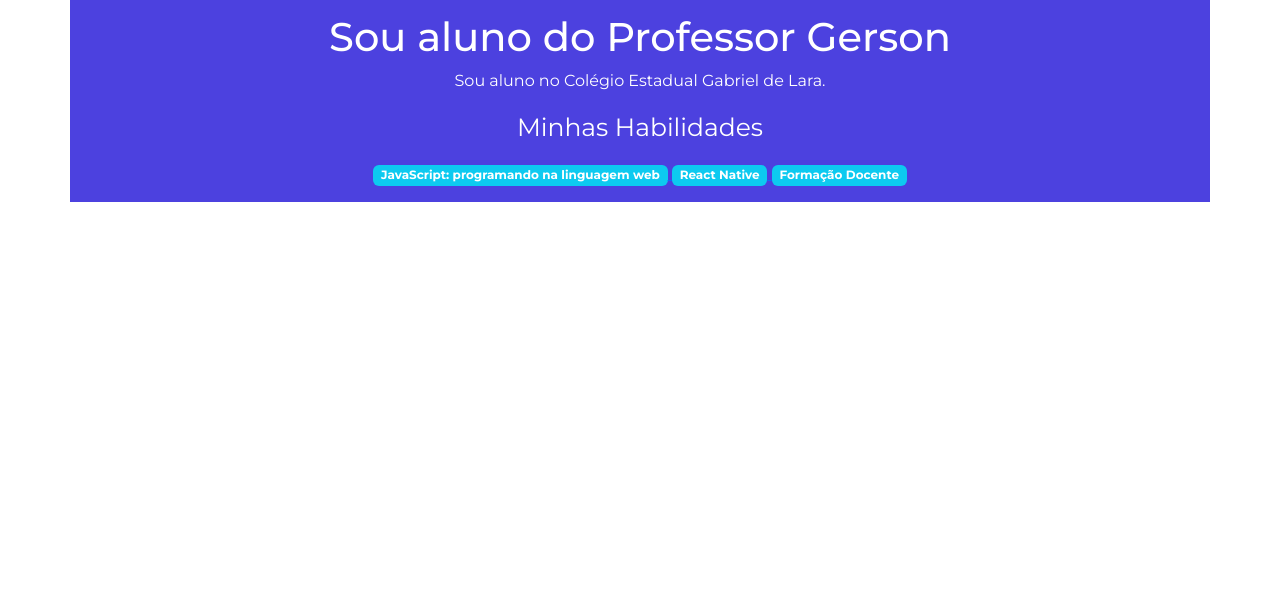
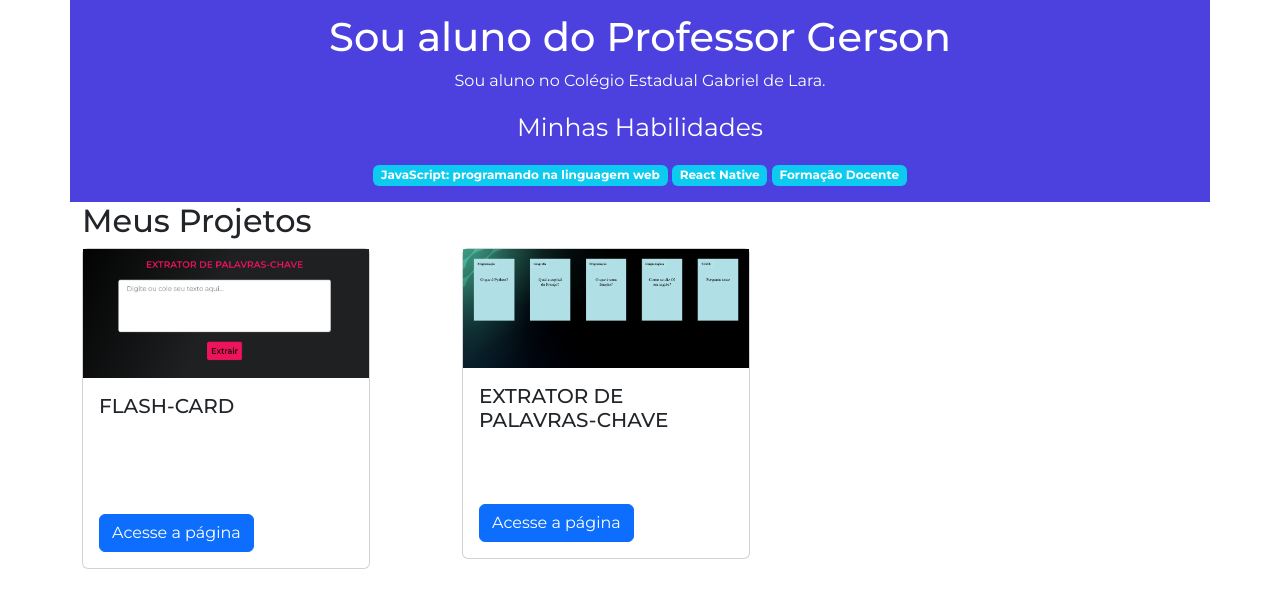
Before and after one commit to JoaoVictorTZ/curriculo, a plain HTML site: page index.html in a window 1280 px wide. Shown: the part 133-740 px from the top of the page. Drawn offline with nearby package versions, Linux system fonts and the light colour scheme.

Commit message:
01/04/26

```diff
--- a/index.html
+++ b/index.html
@@ -29,6 +29,31 @@
 
     </header>
 
+    <main class="container">
+        <h2>Meus Projetos</h2>
+        <div class="row" style="color: var(--cor-preto) !important;">
+            <div class="col-md-4">
+                <div class="card" style="width: 18rem;"  >
+                    <img src="img/image1.png" alt="Print da imagem do projeto 1">
+                    <div class="card-body">
+                        <h5 class="card-title">FLASH-CARD</h5>
+                        <p class="card-text"> Método de estudo com cartões dinâmicos para resposta, em HTML. </p>
+                        <a href="https://joaovictortz.github.io/segundo-repositorio2-f/" class="btn btn-primary"> Acesse a página </a>
+                    </div>
+                </div>
+            </div>
+            <div class="col-md-4">
+                <div class="card" style="width: 18rem;" >
+                    <img src="img/image2.png" alt="Print da imagem do projeto 2">
+                    <div class="card-body">
+                        <h5 class="card-title">EXTRATOR DE PALAVRAS-CHAVE</h5>
+                        <p class="card-text"> Extrai as palavras-chave quando insere um texto. </p>
+                        <a href="https://joaovictortz.github.io/segundo-repositorio2/" class="btn btn-primary"> Acesse a página </a>
+                    </div>
+                </div>
+            </div>
+        </div>
+    </main>
 
 
 
```
Also changed, not shown: img/image1.png (added), img/image2.png (added).
